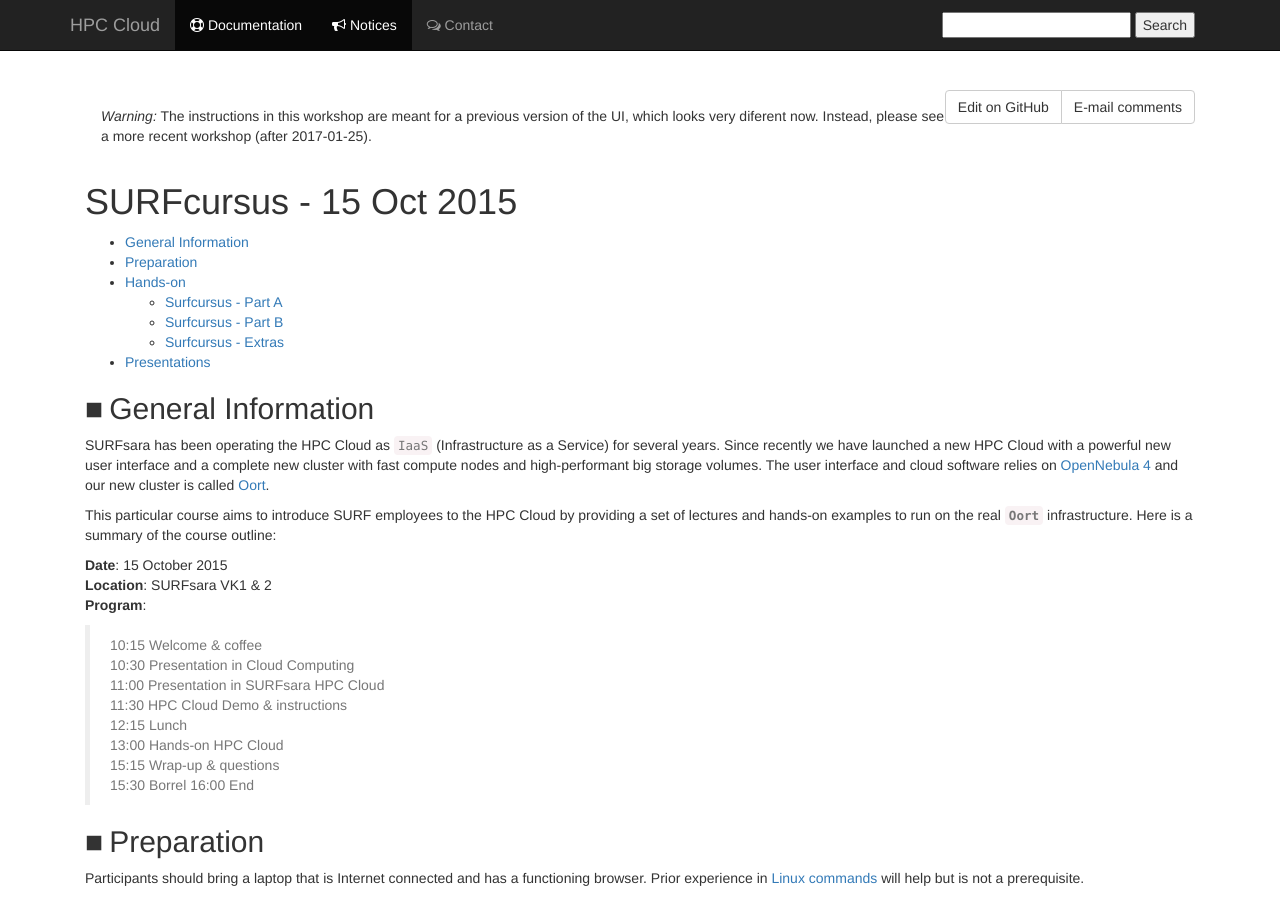
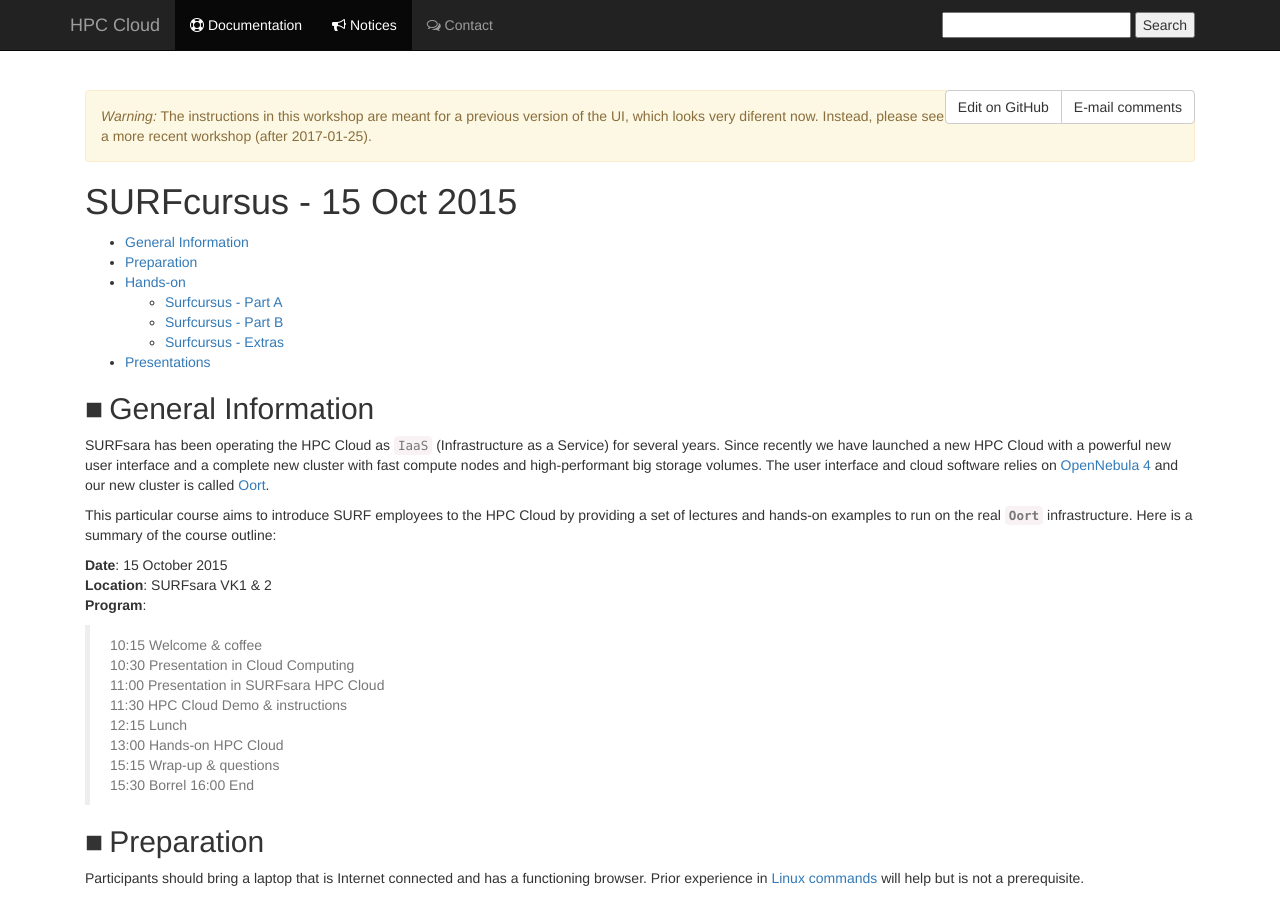
Before and after one commit to sara-nl/clouddocs, a Jekyll site: the page built from surfcursus-2015-Oct-15.markdown, in a window 1280 px wide and 900 px high. Built offline with Jekyll 4.4.1, drawn with Linux system fonts in a browser that asks for light colours; nearby versions of some CDN libraries.

Commit message:
Update surfcursus-2015-Oct-15.markdown

```diff
--- a/surfcursus-2015-Oct-15.markdown
+++ b/surfcursus-2015-Oct-15.markdown
@@ -2,7 +2,7 @@
 layout: default
 ---
 
-<div class="alert alert-warn" markdown="1">
+<div class="alert alert-warning" markdown="1">
 _Warning:_ The instructions in this workshop are meant for a previous version of the UI, which looks very diferent now.
 Instead, please see a more recent workshop (after 2017-01-25).
 </div>
```
